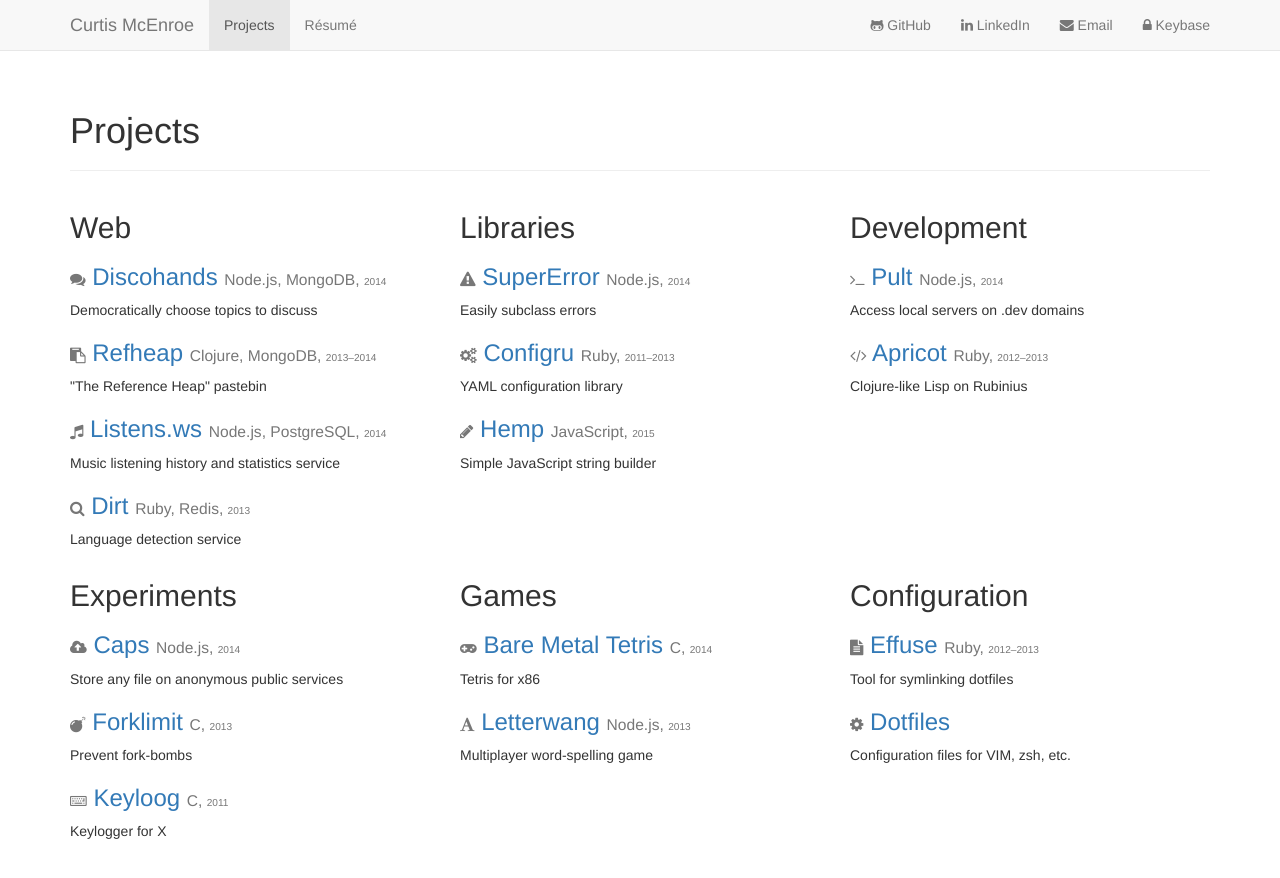
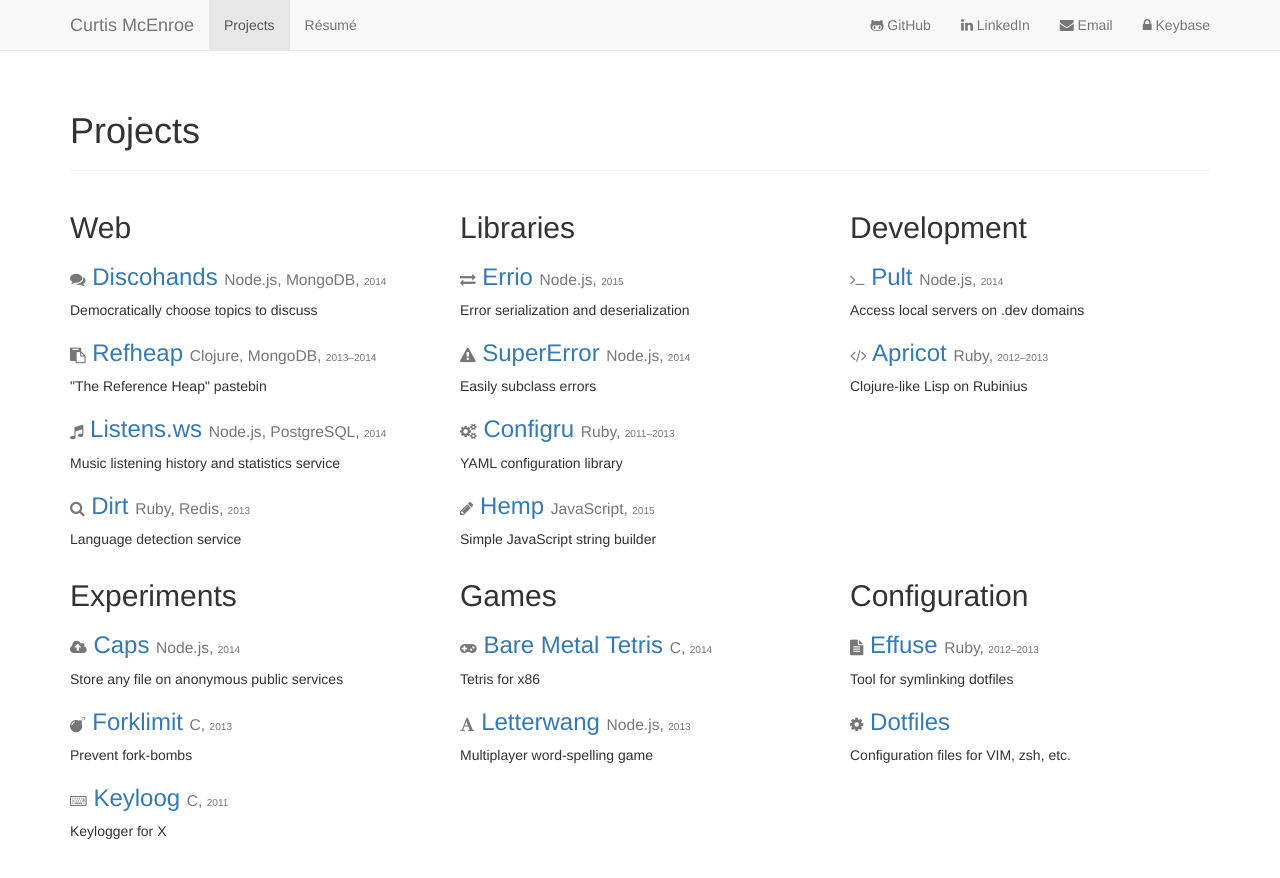
Before and after one commit to causal-agent/programble.github.io, a Jekyll site: the page built from projects.html, in a window 1280 px wide. Shown: the top 878 px of the page. Built offline with Jekyll 4.4.1, drawn with Linux system fonts in a browser that asks for light colours; nearby versions of some CDN libraries.

Commit message:
Add Errio to projects page

```diff
--- a/projects.html
+++ b/projects.html
@@ -43,6 +43,13 @@
 
   <div class="col-md-4 col-sm-6">
     <h2>Libraries</h2>
+
+    <h3>
+      <small><i class="fa fa-exchange"></i></small>
+      <a href="https://github.com/programble/errio">Errio</a>
+      <small>Node.js, <small>2015</small></small>
+    </h3>
+    <p>Error serialization and deserialization</p>
 
     <h3>
       <small><i class="fa fa-exclamation-triangle"></i></small>
```
